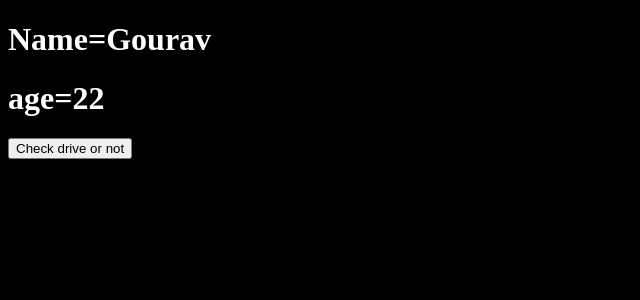
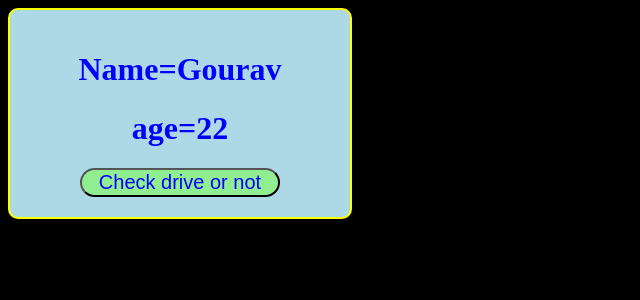
Before and after one commit to gouravgithub7710/web-dev-start-to-end, a React (Vite) app in the folder React_Chapter/: page / in a window 1280 px wide. Shown: the top 300 px of the page, without its empty margins (0-640 px from the left). Built offline with nearby package versions, Linux system fonts and the light colour scheme.

Commit message:
person component

```diff
--- a/React_Chapter/src/components/Person.jsx
+++ b/React_Chapter/src/components/Person.jsx
@@ -3,11 +3,11 @@ import React from 'react'
 const Person = ({name,age}) => {
  const check= () => {if(age>18){alert("You can drive")}else{ alert("You can not drive")}}
   return (
-    <div>
+    <div style={{backgroundColor:"lightblue",padding:"20px",borderRadius:"10px",color:"blue", textAlign:"center", border:"2px solid yellow", width:"300px" }}>
     <h1>Name={name}</h1>
     <h1>age={age}</h1>
 
-    <button onClick={check}>Check drive or not</button>
+    <button style={{color:"blue" ,backgroundColor:"lightgreen",width:"200px", fontSize:"20px", borderRadius: "15px" }} onClick={check}>Check drive or not</button>
 
     </div>
   )
```
